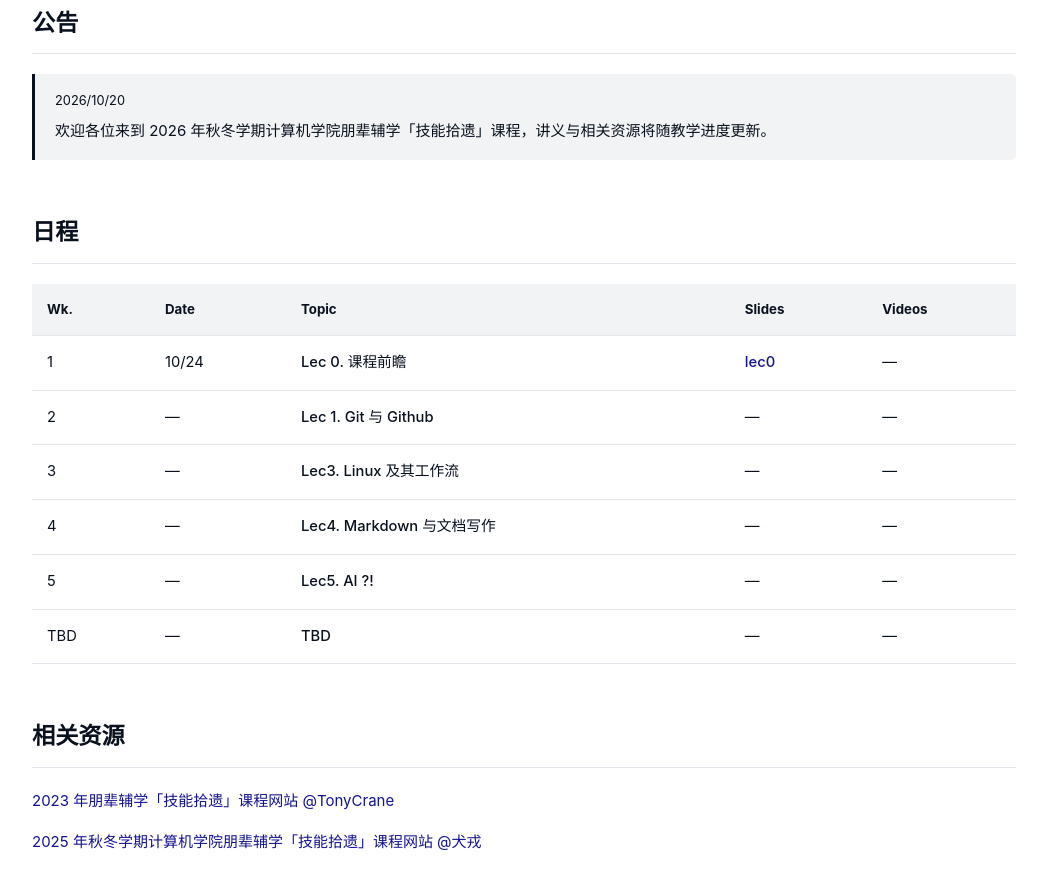
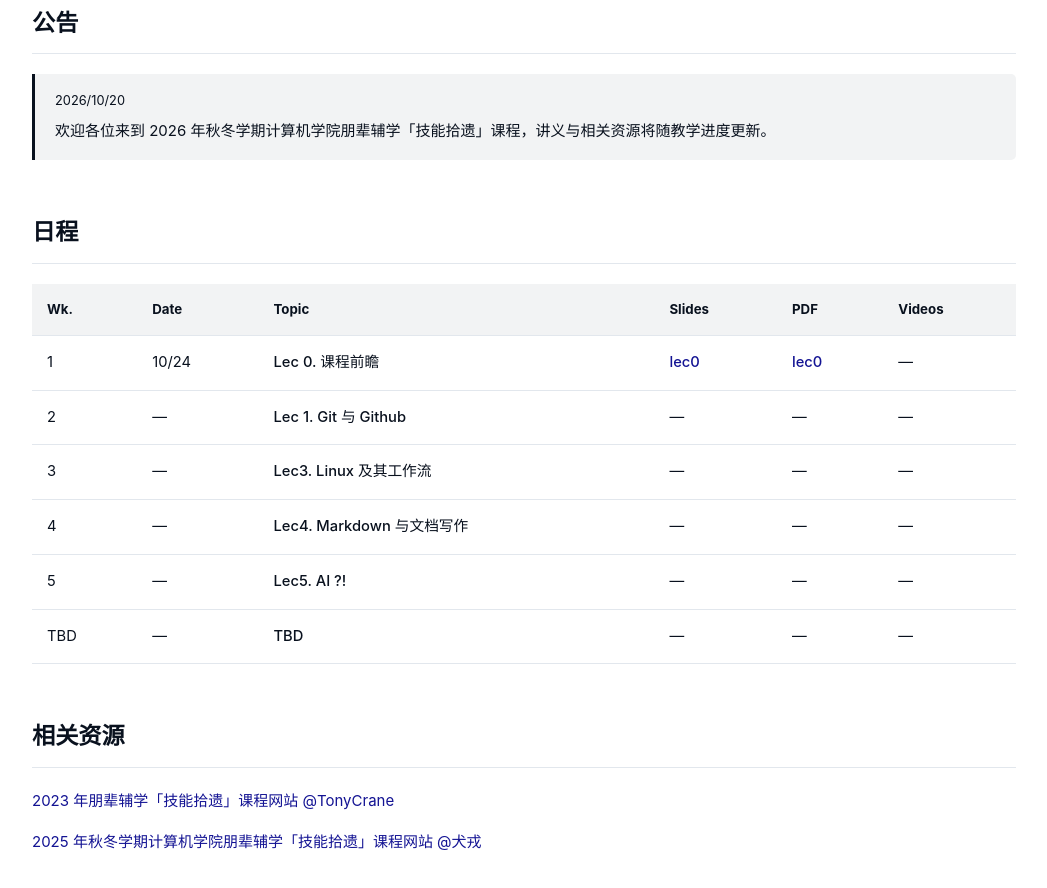
Before and after one commit to Auspiow/learn, a website: page SkillsTutorial/index.html in a window 1280 px wide. Shown: the part 668-1556 px from the top of the page, without its empty margins (116-1163 px from the left). Drawn offline with Linux system fonts and the light colour scheme.

Commit message:
add pdf link

```diff
--- a/SkillsTutorial/index.html
+++ b/SkillsTutorial/index.html
@@ -287,6 +287,7 @@
               <th>Date</th>
               <th>Topic</th>
               <th>Slides</th>
+              <th>PDF</th>
               <th>Videos</th>
             </tr>
           </thead>
@@ -301,6 +302,11 @@
                   lec0
                 </a>
               </td>
+              <td>
+                <a class="material-link" href="pdf/lec0.pdf">
+                  lec0
+                </a>
+              </td>
               <td>—</td>
             </tr>
 
@@ -308,6 +314,7 @@
               <td class="week">2</td>
               <td>—</td>
               <td class="topic">Lec 1. Git 与 Github</td>
+              <td>—</td>
               <td>—</td>
               <td>—</td>
             </tr>
@@ -318,12 +325,14 @@
               <td class="topic">Lec3. Linux 及其工作流</td>
               <td>—</td>
               <td>—</td>
+              <td>—</td>
             </tr>
 
             <tr>
               <td class="week">4</td>
               <td>—</td>
               <td class="topic">Lec4. Markdown 与文档写作</td>
+              <td>—</td>
               <td>—</td>
               <td>—</td>
             </tr>
@@ -334,12 +343,14 @@
               <td class="topic">Lec5. AI ?!</td>
               <td>—</td>
               <td>—</td>
+              <td>—</td>
             </tr>
 
             <tr>
               <td class="week">TBD</td>
               <td>—</td>
               <td class="topic">TBD</td>
+              <td>—</td>
               <td>—</td>
               <td>—</td>
             </tr>
```
Also changed, not shown: 1 other file.
